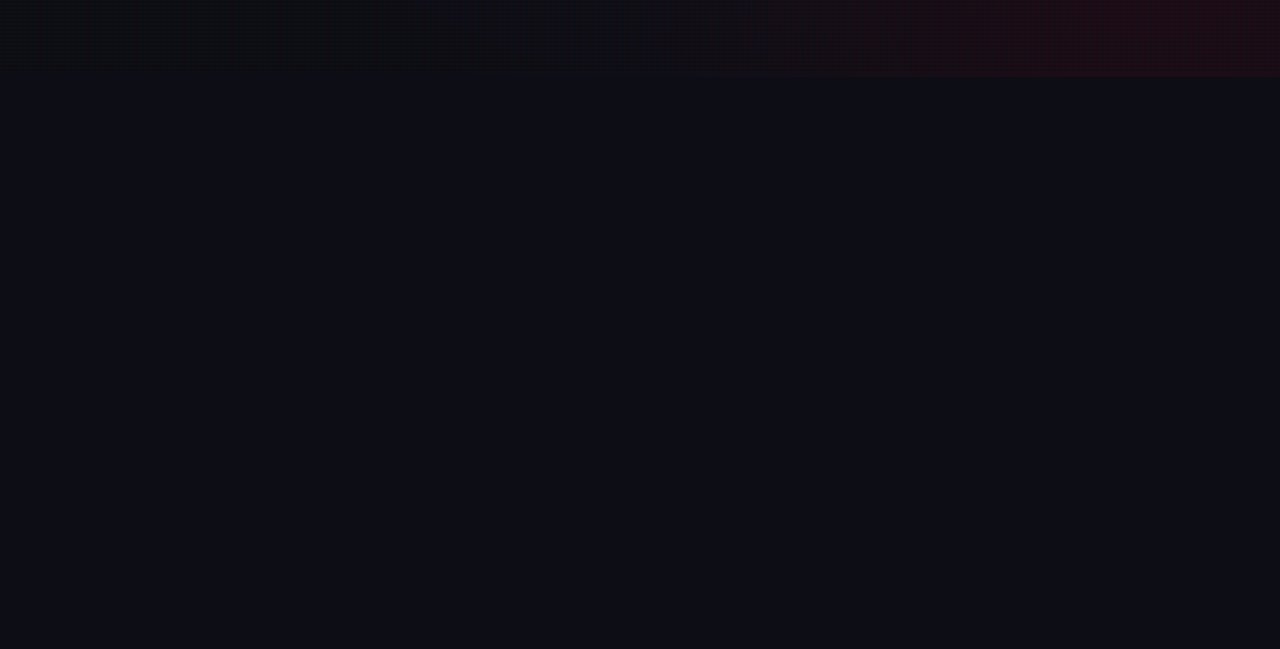
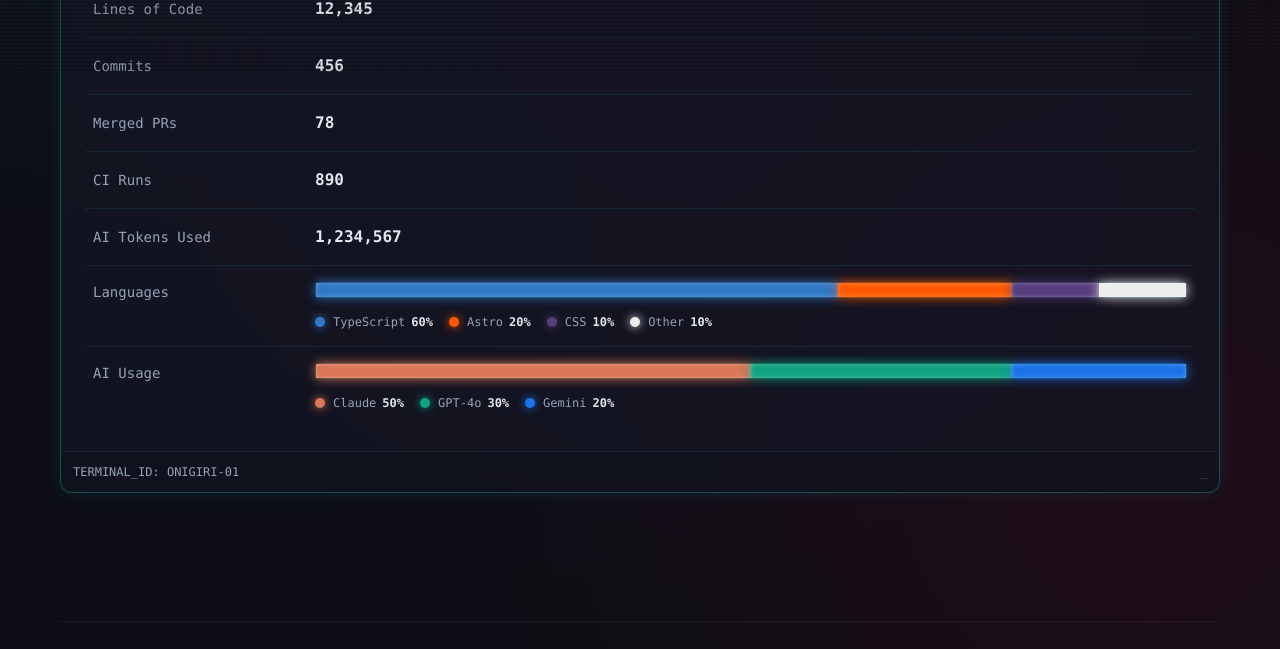
Before and after one commit to HappyOnigiri/Portal, an Astro site: page / in a window 1280 px wide. Shown: the part 729-1378 px from the top of the page. Before the commit the page ends 806 px from the top, so only its background shows below. Built offline with nearby package versions, Linux system fonts and the light colour scheme; Astro itself is replaced by a stand-in of ours.

Commit message:
feat(web-ui): 著者ステータスウィジェットを追加

```diff
--- /dev/null
+++ b/src/components/AuthorStatusWidget.astro
@@ -0,0 +1,127 @@
+---
+const mockData = {
+	linesOfCode: 12345,
+	commits: 456,
+	mergedPRs: 78,
+	ciRuns: 890,
+	languages: [
+		{ id: "TypeScript", label: "TypeScript", value: 60, color: "#3178c6" },
+		{ id: "Astro", label: "Astro", value: 20, color: "#ff5a03" },
+		{ id: "CSS", label: "CSS", value: 10, color: "#563d7c" },
+		{ id: "Other", label: "Other", value: 10, color: "#ededed" },
+	],
+	aiUsage: [
+		{ id: "Claude", label: "Claude", value: 50, color: "#d97757" },
+		{ id: "GPT-4o", label: "GPT-4o", value: 30, color: "#10a37f" },
+		{ id: "Gemini", label: "Gemini", value: 20, color: "#1a73e8" },
+	],
+	aiTokens: 1234567,
+};
+
+// 数値のフォーマット
+const formatNumber = (num: number) =>
+	new Intl.NumberFormat("ja-JP").format(num);
+---
+
+<div class="w-full max-w-[1160px] mx-auto bg-[#141623]/80 border border-[#2dd4bf]/30 rounded-xl shadow-[0_0_15px_rgba(0,240,255,0.1)] overflow-hidden backdrop-blur-sm text-sm sm:text-base font-mono">
+	<div class="p-4 border-b border-[#2dd4bf]/30 bg-[#0d0e15]/50 flex items-center justify-between">
+		<h2 class="text-base font-bold text-[#e2e8f0] m-0 flex items-center gap-2 font-[Orbitron]">
+			<svg xmlns="http://www.w3.org/2000/svg" width="18" height="16" viewBox="0 0 24 24" fill="none" stroke="#00f0ff" stroke-width="2" stroke-linecap="round" stroke-linejoin="round"><path d="M16 21v-2a4 4 0 0 0-4-4H6a4 4 0 0 0-4 4v2"></path><circle cx="9" cy="7" r="4"></circle><path d="M22 21v-2a4 4 0 0 0-3-3.87"></path><path d="M16 3.13a4 4 0 0 1 0 7.75"></path></svg>
+			AUTHOR_STATUS_REPORT
+		</h2>
+		<div class="text-xs text-[#00f0ff] animate-pulse font-[Orbitron]">
+			[ SYSTEM_ONLINE ]
+		</div>
+	</div>
+
+	<div class="p-6 overflow-x-auto">
+		<table class="w-full border-collapse">
+			<tbody class="text-[#e2e8f0]">
+				{/* 1. Lines of Code */}
+				<tr class="border-b border-[#2dd4bf]/10 hover:bg-[#00f0ff]/5 transition-colors group">
+					<td class="py-4 px-2 text-[#94a3b8] w-1/4 sm:w-1/5 group-hover:text-[#00f0ff] text-xs sm:text-sm">Lines of Code</td>
+					<td class="py-4 px-2 font-bold text-right sm:text-left">{formatNumber(mockData.linesOfCode)}</td>
+				</tr>
+
+				{/* 2. Commits */}
+				<tr class="border-b border-[#2dd4bf]/10 hover:bg-[#ff003c]/5 transition-colors group">
+					<td class="py-4 px-2 text-[#94a3b8] group-hover:text-[#ff003c] text-xs sm:text-sm">Commits</td>
+					<td class="py-4 px-2 font-bold text-right sm:text-left">{formatNumber(mockData.commits)}</td>
+				</tr>
+
+				{/* 3. Merged PRs */}
+				<tr class="border-b border-[#2dd4bf]/10 hover:bg-[#b534ff]/5 transition-colors group">
+					<td class="py-4 px-2 text-[#94a3b8] group-hover:text-[#b534ff] text-xs sm:text-sm">Merged PRs</td>
+					<td class="py-4 px-2 font-bold text-right sm:text-left">{formatNumber(mockData.mergedPRs)}</td>
+				</tr>
+
+				{/* 4. CI Runs */}
+				<tr class="border-b border-[#2dd4bf]/10 hover:bg-[#00f0ff]/5 transition-colors group">
+					<td class="py-4 px-2 text-[#94a3b8] group-hover:text-[#00f0ff] text-xs sm:text-sm">CI Runs</td>
+					<td class="py-4 px-2 font-bold text-right sm:text-left">{formatNumber(mockData.ciRuns)}</td>
+				</tr>
+
+				{/* 5. AI Tokens */}
+				<tr class="border-b border-[#2dd4bf]/10 hover:bg-[#b534ff]/5 transition-colors group">
+					<td class="py-4 px-2 text-[#94a3b8] group-hover:text-[#b534ff] text-xs sm:text-sm">AI Tokens Used</td>
+					<td class="py-4 px-2 font-bold text-right sm:text-left">{formatNumber(mockData.aiTokens)}</td>
+				</tr>
+
+				{/* 6. Languages */}
+				<tr class="border-b border-[#2dd4bf]/10 hover:bg-[#00f0ff]/5 transition-colors group">
+					<td class="py-4 px-2 text-[#94a3b8] group-hover:text-[#00f0ff] align-top text-xs sm:text-sm">Languages</td>
+					<td class="py-4 px-2">
+						<div class="flex h-4 w-full rounded-sm overflow-visible mb-3 bg-[#141623] border border-[#2dd4bf]/20">
+							{mockData.languages.map((lang) => (
+								<div
+									style={`width: ${lang.value}%; background-color: ${lang.color}; box-shadow: 0 0 12px ${lang.color}, inset 0 0 4px rgba(255,255,255,0.3);`}
+									title={`${lang.label} ${lang.value}%`}
+									class="h-full relative z-10"
+								></div>
+							))}
+						</div>
+						<div class="flex flex-wrap gap-x-4 gap-y-2 mt-4">
+							{mockData.languages.map((lang) => (
+								<div class="flex items-center text-xs">
+									<span class="w-2.5 h-2.5 rounded-full mr-2 shadow-[0_0_10px_currentColor]" style={`background-color: ${lang.color}; color: ${lang.color}`}></span>
+									<span class="text-[#94a3b8] mr-1.5">{lang.label}</span>
+									<span class="font-bold text-[#e2e8f0]">{lang.value}%</span>
+								</div>
+							))}
+						</div>
+					</td>
+				</tr>
+
+				{/* 7. AI Usage */}
+				<tr class="hover:bg-[#ff003c]/5 transition-colors group">
+					<td class="py-4 px-2 text-[#94a3b8] group-hover:text-[#ff003c] align-top text-xs sm:text-sm">AI Usage</td>
+					<td class="py-4 px-2">
+						<div class="flex h-4 w-full rounded-sm overflow-visible mb-3 bg-[#141623] border border-[#2dd4bf]/20">
+							{mockData.aiUsage.map((ai) => (
+								<div
+									style={`width: ${ai.value}%; background-color: ${ai.color}; box-shadow: 0 0 12px ${ai.color}, inset 0 0 4px rgba(255,255,255,0.3);`}
+									title={`${ai.label} ${ai.value}%`}
+									class="h-full relative z-10"
+								></div>
+							))}
+						</div>
+						<div class="flex flex-wrap gap-x-4 gap-y-2 mt-4">
+							{mockData.aiUsage.map((ai) => (
+								<div class="flex items-center text-xs">
+									<span class="w-2.5 h-2.5 rounded-full mr-2 shadow-[0_0_10px_currentColor]" style={`background-color: ${ai.color}; color: ${ai.color}`}></span>
+									<span class="text-[#94a3b8] mr-1.5">{ai.label}</span>
+									<span class="font-bold text-[#e2e8f0]">{ai.value}%</span>
+								</div>
+							))}
+						</div>
+					</td>
+				</tr>
+			</tbody>
+		</table>
+	</div>
+
+	<div class="p-3 bg-[#0d0e15]/30 border-t border-[#2dd4bf]/10 text-xs text-[#94a3b8] flex justify-between font-mono">
+		<span>TERMINAL_ID: ONIGIRI-01</span>
+		<span class="animate-pulse">_</span>
+	</div>
+</div>
--- a/src/pages/index.astro
+++ b/src/pages/index.astro
@@ -1,5 +1,6 @@
 ---
 import { getCollection } from "astro:content";
+import AuthorStatusWidget from "../components/AuthorStatusWidget.astro";
 import ProjectCard from "../components/ProjectCard.astro";
 import BaseLayout from "../layouts/BaseLayout.astro";
 
@@ -16,9 +17,13 @@ const projects = projectEntries.map((entry) => entry.data);
 		<h1 class="cyber-glitch">ONIGIRI PORTAL</h1>
 	</section>
 
-	<section aria-label="Projects">
+	<section aria-label="Projects" style="margin-bottom: 3rem;">
 		<div class="grid">
 			{projects.map((project) => <ProjectCard project={project} />)}
 		</div>
 	</section>
+
+	<section aria-label="Author Status" style="margin-bottom: 3rem;">
+		<AuthorStatusWidget />
+	</section>
 </BaseLayout>
```
